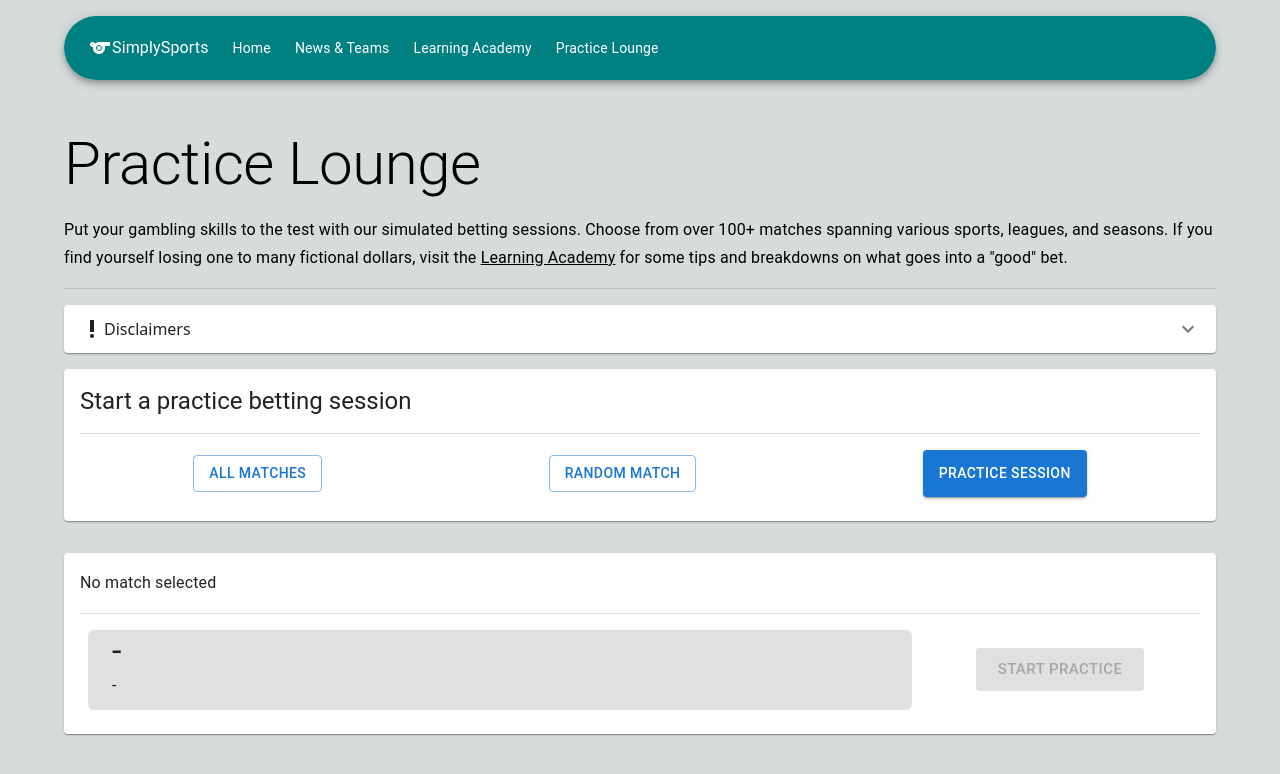
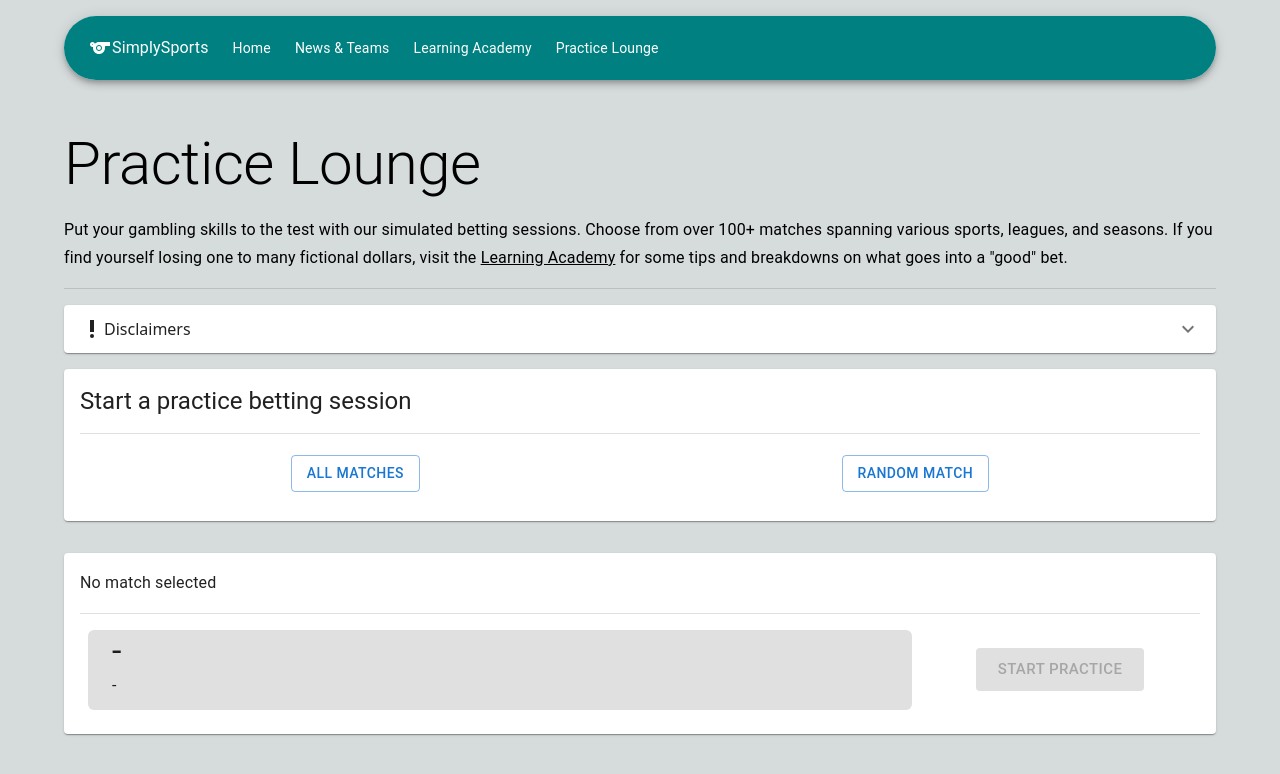
Before and after one commit to ja-perez/simply-sports, a Next.js app: page /practice in a window 1280 px wide. Shown: the top 774 px of the page. Built offline with nearby package versions, Linux system fonts and the light colour scheme.

Commit message:
More fixes for prod server routing

```diff
--- a/src/app/practice/page.tsx
+++ b/src/app/practice/page.tsx
@@ -16,7 +16,7 @@ function formatURL(url: string) {
 export default function Practice() {
     const matchAPI = formatURL('api/matches')
     const randomAPI = formatURL('api/matches/random')
-    const sessionURL = formatURL('practice/sessions/')
+    const sessionURL = formatURL('practice/session/')
     const fetchURLs = {
         match: matchAPI,
         random: randomAPI,
--- a/src/components/practice/menu-actions.tsx
+++ b/src/components/practice/menu-actions.tsx
@@ -99,13 +99,6 @@ export default function MenuActions({
                     <Button variant="outlined" sx={{marginY:"5px"}} onClick={handleRandomMatch}>
                         Random match
                         </Button>
-
-                    {process.env.MODE === "prod"
-                    ? null
-                    : <Button id="dev" href="practice/session" variant="contained">
-                        practice session
-                        </Button>
-                    }
                 </CardContent>
             </Card>
         </Grid>
```
